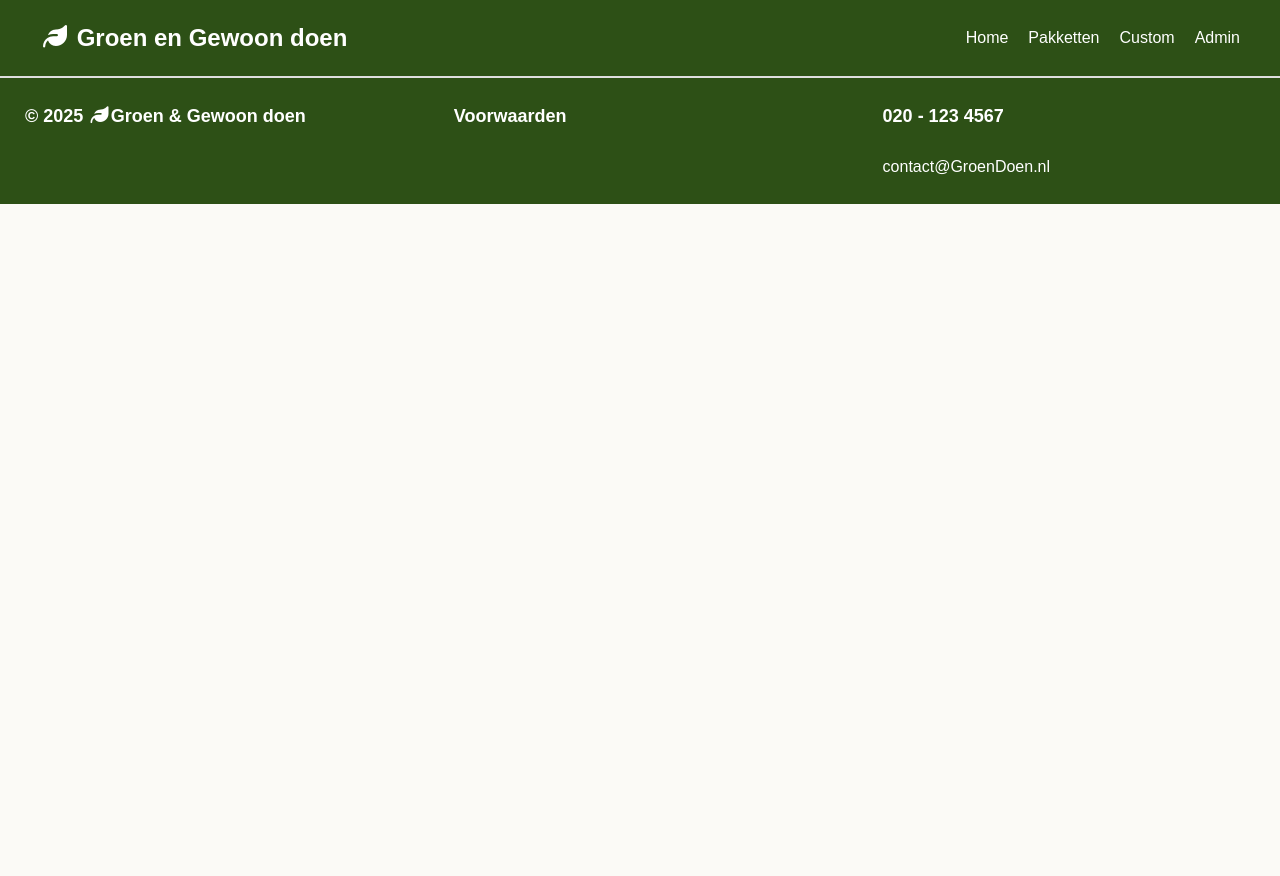
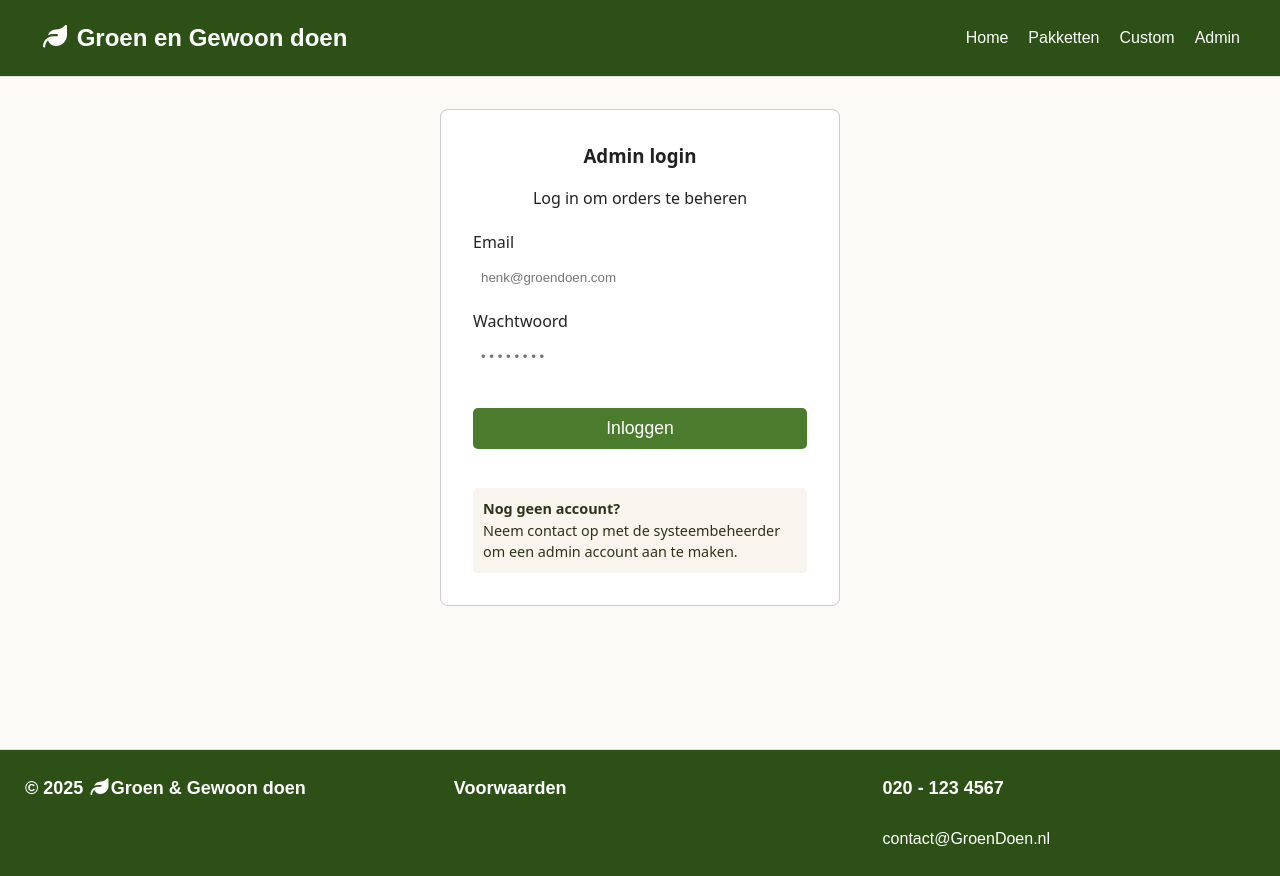
Before and after one commit to newcoder024/Henk-hovenier-website, a Vue app in the folder henk-hovenier-website/: page /admin in a window 1280 px wide. Before the commit the page ends 800 px from the top, so only its background shows below. Built offline with nearby package versions, Linux system fonts and the light colour scheme.

Commit message:
admin en control paneel
admin en control paneel werkt nu voor t meest. enige wat ik moet doen:
- pakketten aan orderform connecten
- meer tabbladen, zodat admin prijs kan aanpassen
- klant moet datum kunnen aanvragen voor taak

```diff
--- /dev/null
+++ b/henk-hovenier-website/src/components/Admin.vue
@@ -0,0 +1,90 @@
+<template>
+    <div class="full">
+        <form action="" id="full">
+
+            <div class="subtext">
+                <h3>Admin login</h3>
+            <p color="#2d3319">Log in om orders te beheren</p>
+            </div>
+
+
+            <label for="email">Email</label><br>
+            <input type="email" id="email" v-model="email" placeholder="henk@groendoen.com"/><br>
+
+            <label for="password">Wachtwoord</label><br>
+            <input type="password" id="password" v-model="password" placeholder="• • • • • • • •" /><br>
+
+            <button type="button" @click="login" class="login">Inloggen</button><br><br>
+
+            <div class="disclaimer">
+                <strong>Nog geen account?</strong>
+                <p>Neem contact op met de systeembeheerder om een admin account aan te maken.</p>
+            </div>
+        </form>
+    </div>
+</template>
+<script setup>
+import { ref, onMounted } from 'vue';
+import { useRouter } from 'vue-router';
+
+const router = useRouter();
+
+const email = ref('');
+const password = ref('');
+
+function login() {
+    if (email.value === 'admin' && password.value === 'admin123') {
+        router.push('/overzicht');
+    } else {
+        alert('Ongeldige inloggegevens');
+    }
+}
+</script>
+<style scoped>
+.subtext{
+    text-align: center;
+    margin-bottom: 20px;
+}
+.full{
+    min-height: 80vh;
+}
+form {
+    max-width: 400px;
+    margin: 2rem auto;
+    padding: 2rem;
+    border: 1px solid #ccc;
+    border-radius: 8px;
+    background-color: #ffffff;
+
+}
+h3 {
+    text-align: center;
+    margin-bottom: 1rem;
+}
+.login{
+    width: 100%;
+  margin-top: 20px;
+  background-color: #4b7c2d;
+  font-size: 1.1rem;
+  color: white;
+  border: none;
+  padding: 10px 20px;
+  border-radius: 5px;
+}
+input{
+    width: 100%;
+    padding: 8px;
+    margin: 8px 0 16px 0;
+    box-sizing: border-box;
+    border: none;
+}
+.disclaimer{
+    font-size: 0.9rem;
+    color: #2d3319;
+    background-color: #f9f5ee;
+    margin-top: 15px;
+    padding: 10px;
+    border-radius: 5px;
+}
+
+</style>
--- a/henk-hovenier-website/src/components/Custom.vue
+++ b/henk-hovenier-website/src/components/Custom.vue
@@ -34,7 +34,6 @@
                 <span>{{ item.naam }}</span>
                 <button @click="verwijderTaak(item.id)" class="btn-icon">×</button>
               </div>
-              <p class="subtext">Wij</p>
 
               <div class="item-calc">
                 <label v-if="item.adjustable">Aantal {{ item.eenheid }}:</label>
--- a/henk-hovenier-website/src/components/Header.vue
+++ b/henk-hovenier-website/src/components/Header.vue
@@ -6,7 +6,7 @@
         <router-link to="/">Home</router-link>
         <router-link to="/bestellingen">Pakketten</router-link>
         <router-link to="/custom">Custom</router-link>
-        <router-link to="/">Admin</router-link>
+        <router-link to="/admin">Admin</router-link>
     </nav>
 
   </header>
--- /dev/null
+++ b/henk-hovenier-website/src/components/Overzicht.vue
@@ -0,0 +1,170 @@
+<template>
+    <div class="overzicht">
+        <h2>Overzicht van bestellingen</h2>
+        <div v-if="orders.length === 0" class="no-orders">
+            Geen orders gevonden.
+        </div>
+        <div v-else class="orders-list">
+            <div v-for="order in orders" :key="order.id" class="order-card">
+                <div class="status" :class="order.status || 'in behandeling'">{{ order.status || 'in behandeling' }}</div>
+                <h3>Order #{{ order.id }}</h3>
+                <p style="font-size: 14px;">{{ new Date(order.datumAangemaakt).toLocaleDateString() }}</p><br>
+                <div class="order-details">
+                    <div class="left">
+                        <p><span class="subtext">Klant: </span><br>{{ order.customer.name }}</p><br>
+                        <p><span class="subtext">Adres:</span><br>{{ order.customer.address }} <br> <span class="subtext2">{{ order.customer.postalCode }} {{ order.customer.city }}</span></p>
+                    </div>
+                    <div class="right">
+                        <p><span class="subtext">Contact:</span><br> {{ order.customer.phone }} <br> <span class="subtext2"> {{ order.customer.email }} </span></p><br>
+                        <p><span class="subtext">Gewenste datum: </span></p> <!-- hier komt welke datum de klant wil voor taak -->
+
+                    </div>
+                </div>
+                <hr>
+                <p class="subtext">Order details</p>
+                    <div v-if="order.tasks">
+                        <h4 class="subtext">Taken:</h4>
+                        <ul>
+                            <li v-for="task in order.tasks" :key="task.name" style="list-style: none;">
+                                {{ task.name }}: {{ task.quantity }} {{ task.unit }} - €{{ task.total }}
+                            </li>
+                        </ul><br>
+                    </div>
+                <p><span class="subtext" style="font-size: 18px;">Totaal:</span> <span style="color: green; font-size: 18px;"> €{{ order.total || 'N/A' }} </span></p>
+                <div class="status-buttons" v-if="order.status === 'pending'">
+                    <button @click="updateStatus(order.id, 'completed')" class="btn-complete">Markeer als compleet</button>
+                    <button @click="updateStatus(order.id, 'rejected')" class="btn-reject">Wijs af</button>
+                </div>
+                <div class="status-buttons" v-else-if="order.status === 'completed'">
+                    <button @click="updateStatus(order.id, 'pending')" class="btn-pending">Zet terug naar 'in behandeling'</button>
+                </div>
+                <div class="status-buttons" v-else-if="order.status === 'rejected'">
+                    <button @click="updateStatus(order.id, 'pending')" class="btn-pending">Zet terug naar 'in behandeling'</button>
+                </div>
+
+            </div>
+        </div>
+    </div>
+</template>
+
+<script setup>
+import { ref } from 'vue';
+import { getOrders } from '../js/functions.js';
+
+const orders = ref([]);
+orders.value = getOrders();
+
+const updateStatus = (orderId, newStatus) => {
+    const orderIndex = orders.value.findIndex(o => o.id === orderId);
+    if (orderIndex !== -1) {
+        orders.value[orderIndex].status = newStatus;
+        // Update localStorage
+        localStorage.setItem('tuin_orders', JSON.stringify(orders.value));
+        console.log(`Order ${orderId} status updated to ${newStatus}`);
+    }
+};
+</script>
+
+<style scoped>
+.orders-list{
+    display: flex;
+    flex-direction: column;
+    gap: 20px;
+}
+.order-details{
+    display: flex;
+    gap: 30px;
+}
+.subtext{
+    color: #2d3319;
+    font-weight: 450;
+}
+.subtext2{
+    color: #2d3319;
+    font-size: 14px;
+}
+.right{
+    float: right;
+}
+.overzicht {
+    max-width: 800px;
+    margin: 0 auto;
+    padding: 20px;
+    min-height: 80vh;
+}
+
+p{
+    margin-bottom: 5px;
+}
+hr{
+    margin: 5px;
+    border: 1px solid green;
+}
+
+.order-card {
+    border: 1px solid #ccc;
+    border-radius: 8px;
+    padding: 15px;
+    margin-bottom: 15px;
+    background: #ffffff;
+    position: relative;
+}
+
+.status {
+    position: absolute;
+    top: 10px;
+    right: 10px;
+    padding: 5px 10px;
+    border-radius: 99px;
+    font-size: 12px;
+    font-weight: bold;
+}
+
+.status.pending {
+    background: #fff9c2;
+    color: #894b00;
+}
+
+.status.completed {
+    background: #dcfce6;
+    color: #016730;
+}
+
+.status.rejected {
+    background: #ffe2e2;
+    color:#9e0812;
+}
+
+.status-buttons {
+    margin-top: 10px;
+    display: flex;
+    gap: 10px;
+}
+
+.btn-complete {
+    background: #4caf50;
+    color: white;
+    border: none;
+    padding: 5px 10px;
+    border-radius: 4px;
+    cursor: pointer;
+}
+
+.btn-reject {
+    background: #f44336;
+    color: white;
+    border: none;
+    padding: 5px 10px;
+    border-radius: 4px;
+    cursor: pointer;
+}
+
+.btn-pending {
+    background: #ffeb3b;
+    color: #333;
+    border: none;
+    padding: 5px 10px;
+    border-radius: 4px;
+    cursor: pointer;
+}
+</style>
--- a/henk-hovenier-website/src/js/index.js
+++ b/henk-hovenier-website/src/js/index.js
@@ -2,12 +2,16 @@ import { createRouter, createWebHistory } from 'vue-router';
 import Custom from '../components/Custom.vue';
 import Bestellingen from '../components/Bestellingen.vue';
 import Orderform from '../components/Orderform.vue';
+import Admin from '../components/Admin.vue';
+import Overzicht from '../components/Overzicht.vue';
 
 const routes = [
   { path: '/', component: Custom },
   { path: '/bestellingen', component: Bestellingen },
   { path: '/custom', component: Custom },
   { path: '/orderform', component: Orderform },
+  { path: '/admin', component: Admin },
+  { path: '/overzicht', component: Overzicht },
 ];
 
 const router = createRouter({
```
